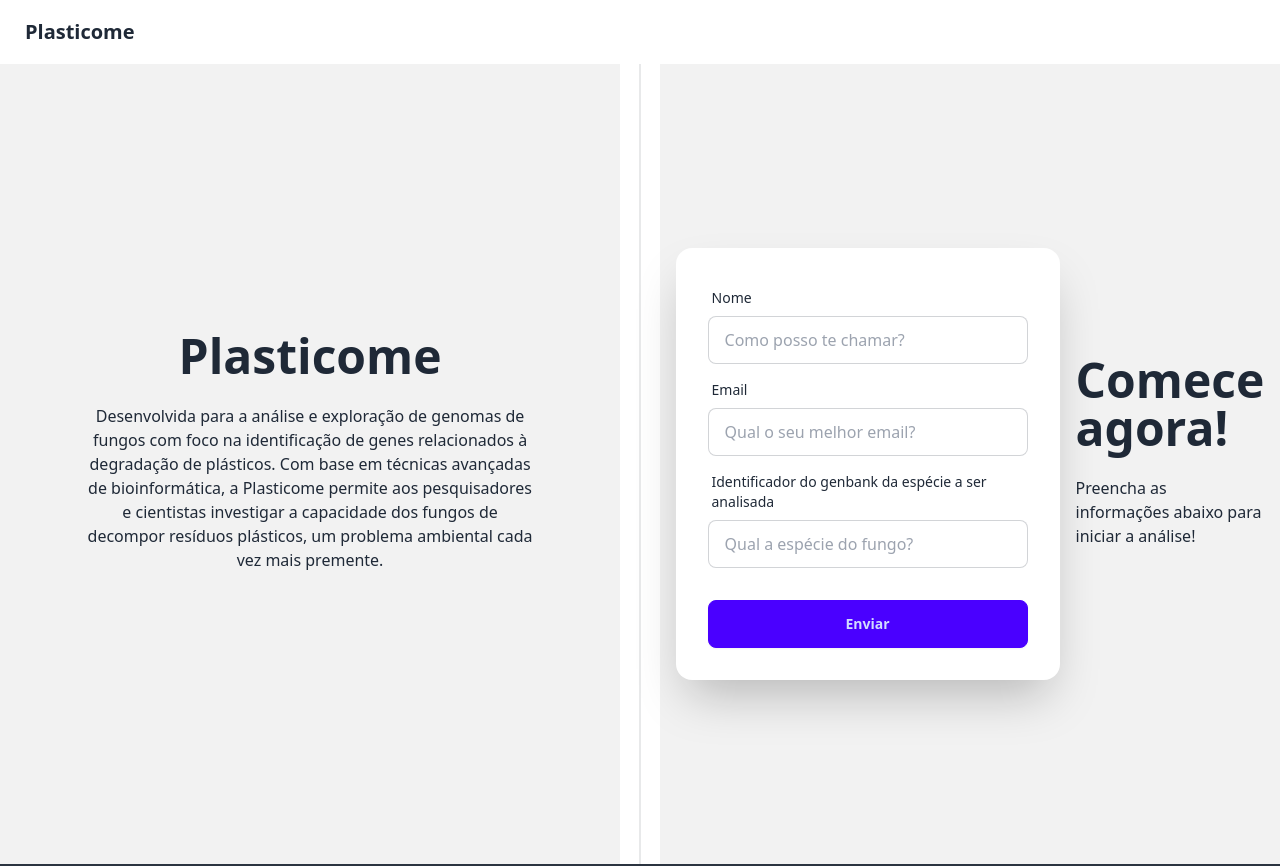
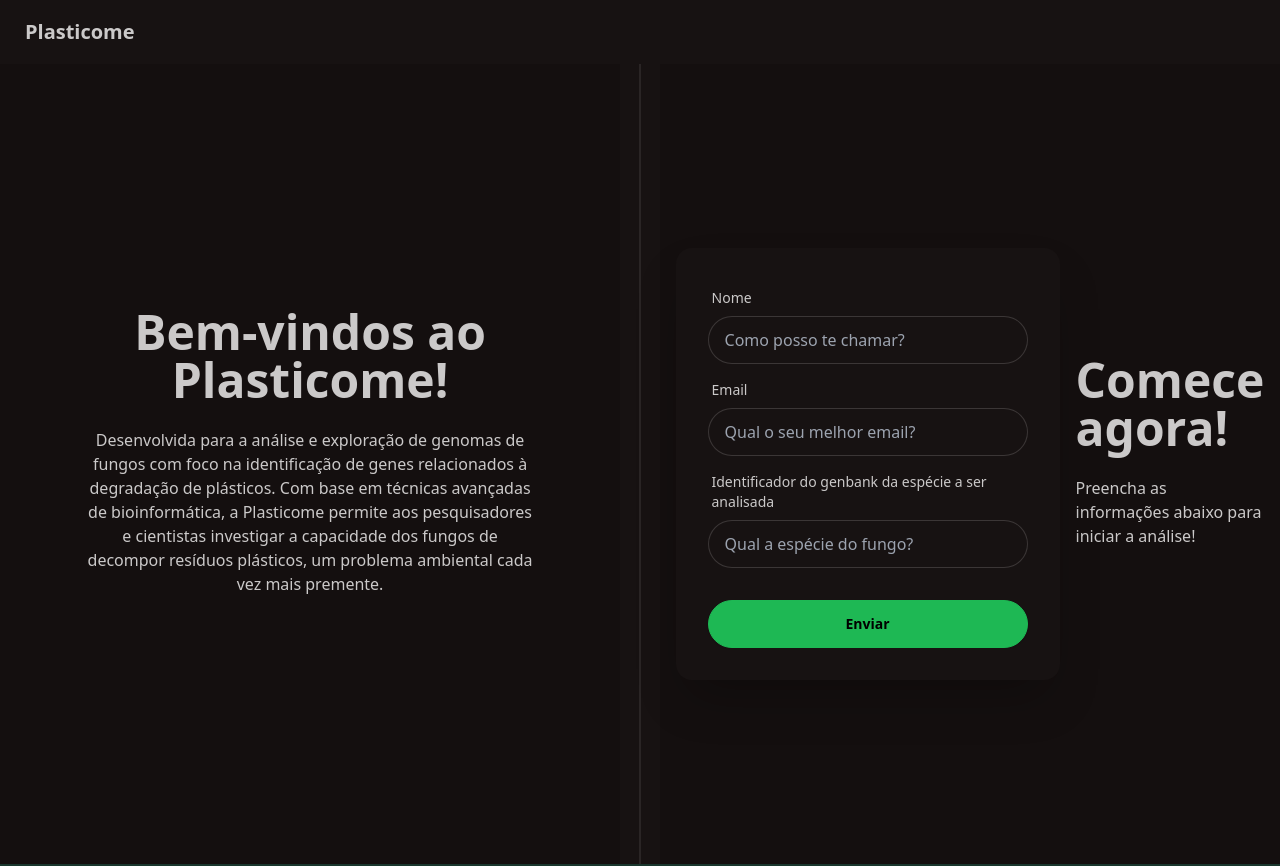
Before and after one commit to wilyJ80/plasticome-frontend, a website: page index.html in a window 1280 px wide. Shown: the top 866 px of the page. Drawn offline with nearby package versions, Linux system fonts and the light colour scheme; files that its build step writes are made by us from their sources.

Commit message:
Finish main page basics

```diff
--- a/index.html
+++ b/index.html
@@ -18,7 +18,7 @@
 		<div class="hero min-h-screen bg-base-200">
 			<div class="hero-content text-center">
 				<div class="max-w-md">
-					<h1 class="text-5xl font-bold">Plasticome</h1>
+					<h1 class="text-5xl font-bold">Bem-vindos ao Plasticome!</h1>
 					<p class="py-6">Desenvolvida para a análise e exploração de genomas de fungos com foco na
 						identificação
 						de genes relacionados à degradação de plásticos. Com base em técnicas avançadas de
@@ -68,6 +68,9 @@
 		</div>
 	</div>
 
+	<!-- Call for citing -->
+	<!-- About section -->
+
 	<footer class="footer items-center p-4 bg-neutral text-neutral-content">
 		<aside class="items-center grid-flow-col">
 			<img src="./img/g2bc.png" alt="G2BC Logo" width="24" height="24">
--- a/tailwind.config.js
+++ b/tailwind.config.js
@@ -7,4 +7,7 @@ module.exports = {
   plugins: [
     require('daisyui')
   ],
+  daisyui: {
+    themes: ["forest"],
+  },
 }
```
Also changed, not shown: README.MD.
